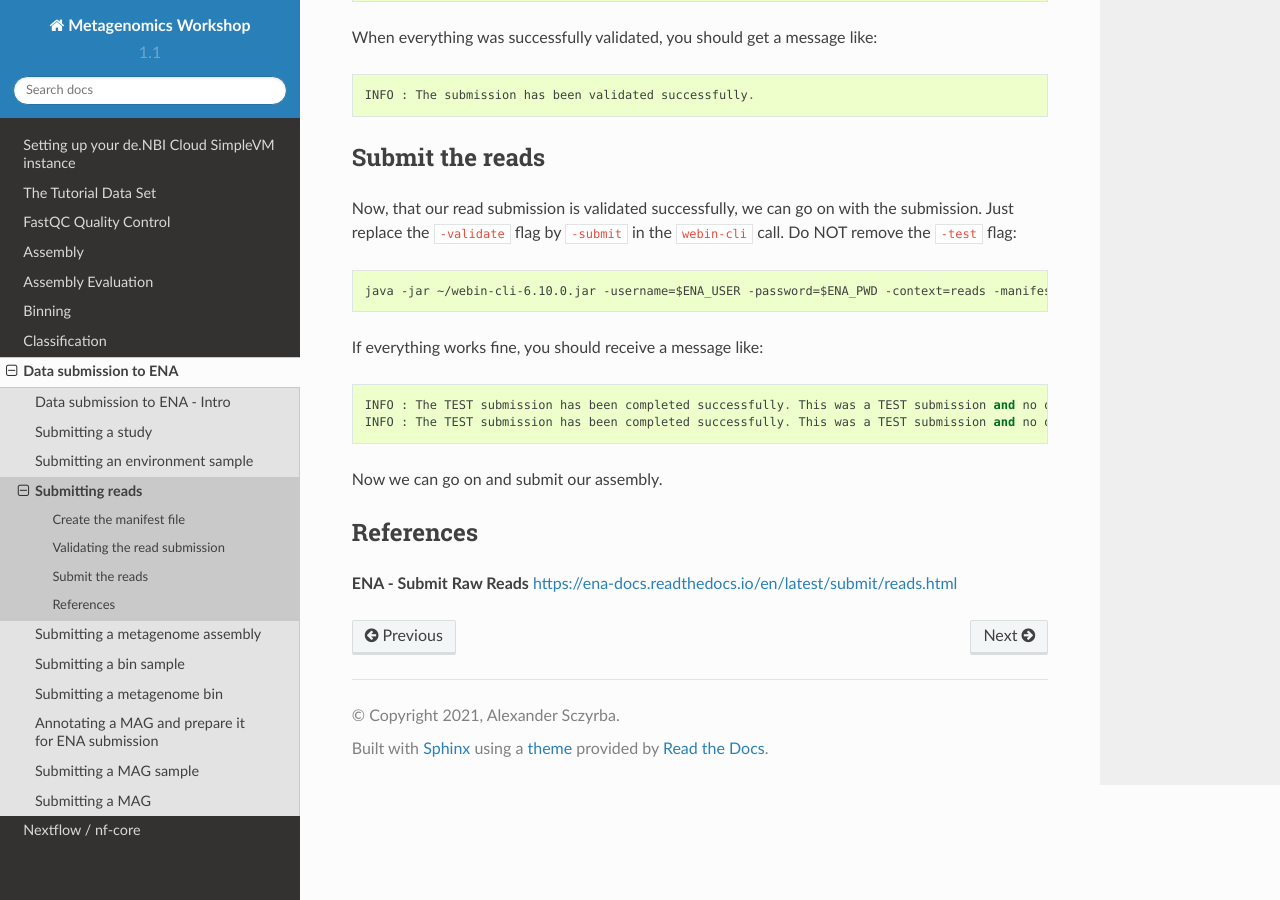
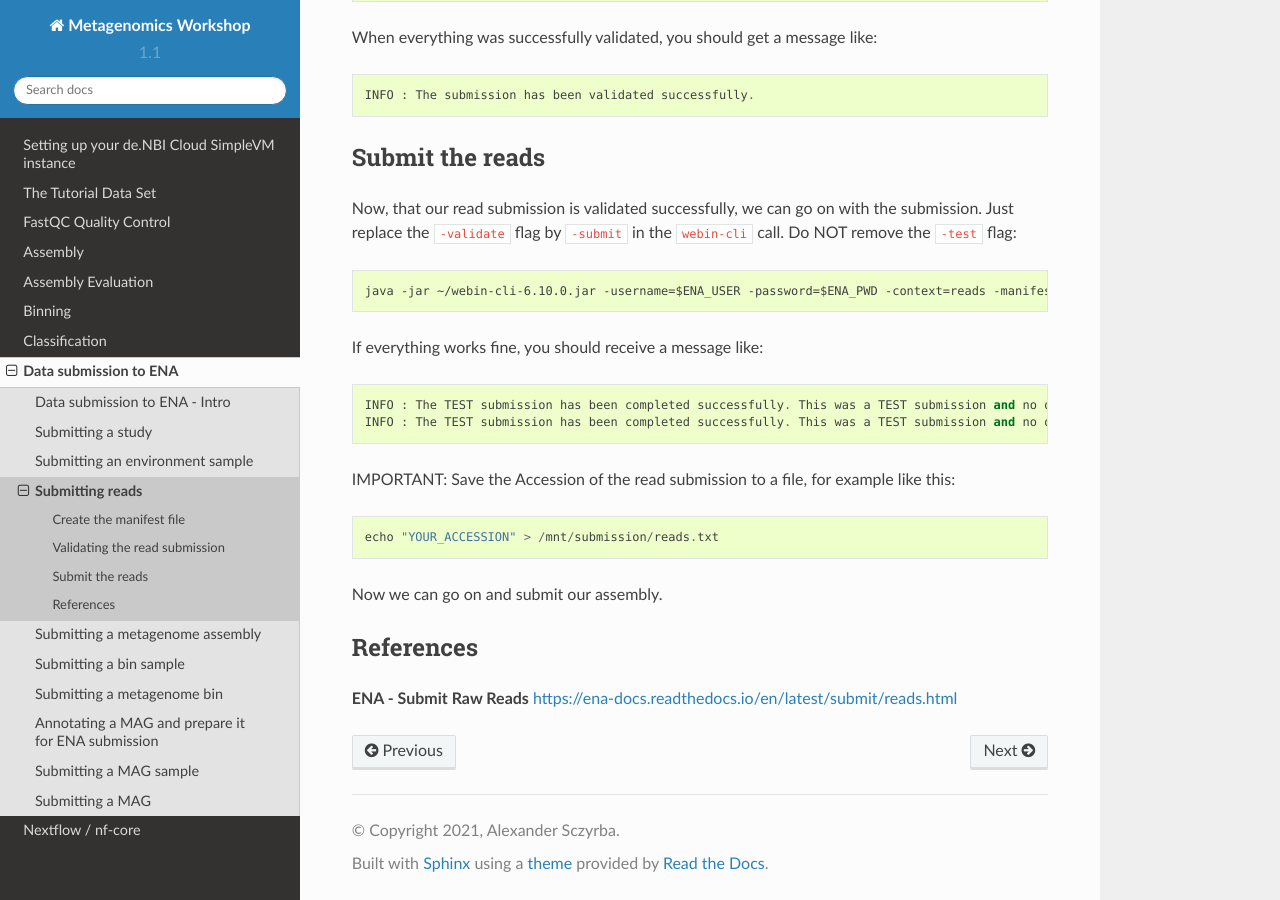
Before and after one commit to metagenomics/metagenomics-workshop, a Sphinx documentation site: the page built from docs/data_submission/read_submission.rst, in a window 1280 px wide and 900 px high, scrolled down 1426 px. Built offline with Sphinx 7.4.7 and the Read the Docs theme 2.0.0, drawn with Linux system fonts in a browser that asks for light colours.

Commit message:
Update read_submission.rst

```diff
--- a/docs/data_submission/read_submission.rst
+++ b/docs/data_submission/read_submission.rst
@@ -67,6 +67,9 @@ If everything works fine, you should receive a message like::
   INFO : The TEST submission has been completed successfully. This was a TEST submission and no data was submitted. The following experiment accession was assigned to  the submission: ERX10008217
   INFO : The TEST submission has been completed successfully. This was a TEST submission and no data was submitted. The following run accession was assigned to the submission: ERR10488906
 
+IMPORTANT: Save the Accession of the read submission to a file, for example like this::
+
+  echo "YOUR_ACCESSION" > /mnt/submission/reads.txt
 
 Now we can go on and submit our assembly.
 
```
